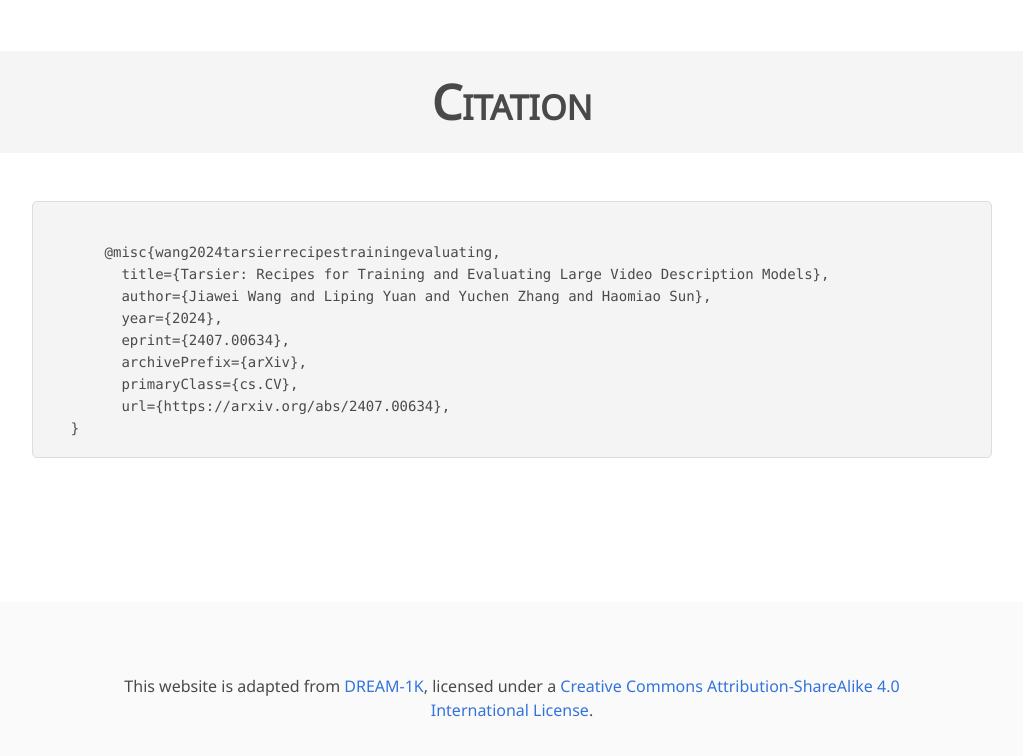
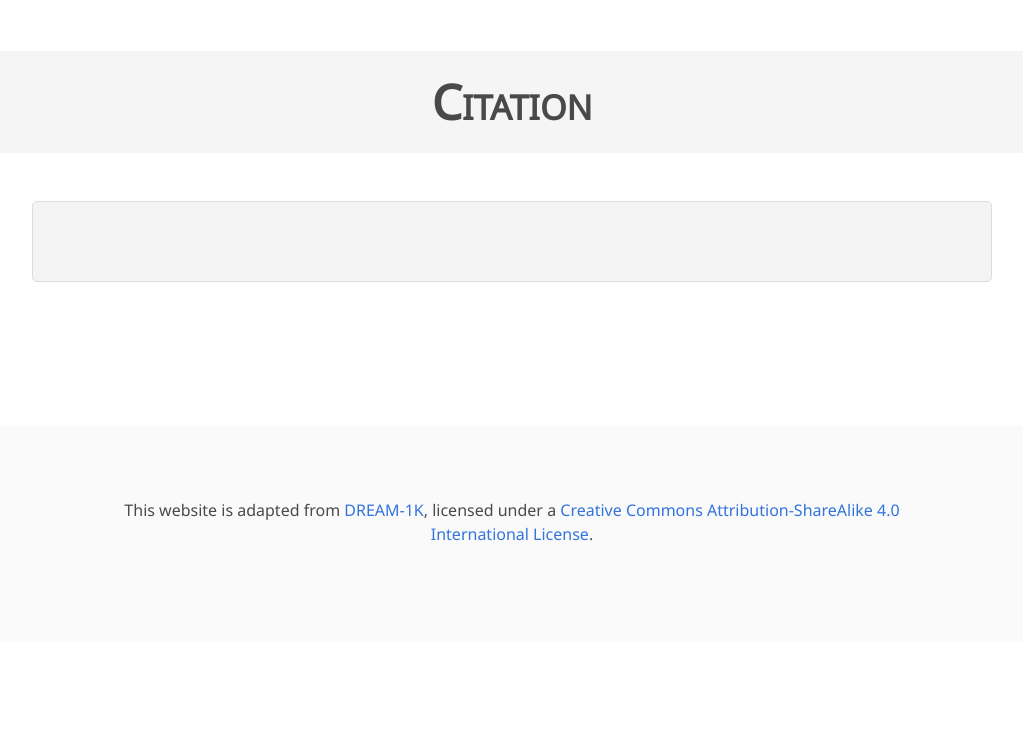
Before and after one commit to MT-Video-Bench/MT-Video-Bench.github.io, a plain HTML site: page index.html in a window 1280 px wide. Shown: the part 7552-8308 px from the top of the page, without its empty margins (128-1151 px from the left). After the commit the page ends 8194 px from the top, so only its background shows below. Drawn offline with nearby package versions, Linux system fonts and the light colour scheme; some icons are missing; a web font is replaced by a local one.

Commit message:
delete cite

```diff
--- a/index.html
+++ b/index.html
@@ -931,7 +931,7 @@
 <section class="section" id="BibTeX">
   <div class="container is-max-desktop content">
     <pre><code>
-      @misc{wang2024tarsierrecipestrainingevaluating,
+      <!-- @misc{wang2024tarsierrecipestrainingevaluating,
         title={Tarsier: Recipes for Training and Evaluating Large Video Description Models},
         author={Jiawei Wang and Liping Yuan and Yuchen Zhang and Haomiao Sun},
         year={2024},
@@ -939,7 +939,7 @@
         archivePrefix={arXiv},
         primaryClass={cs.CV},
         url={https://arxiv.org/abs/2407.00634},
-  }
+  } -->
 </code></pre>
   </div>
 </section>
```
